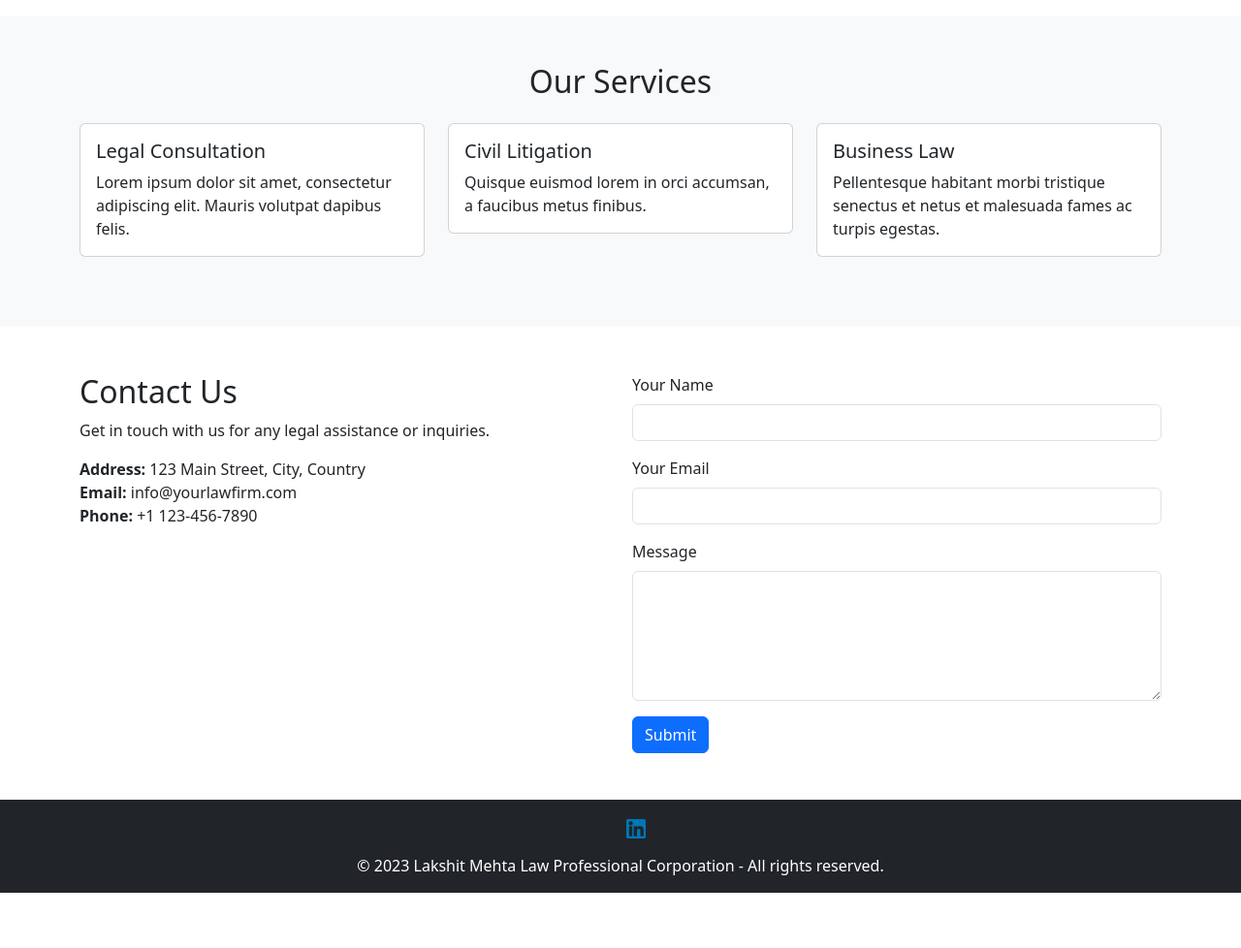
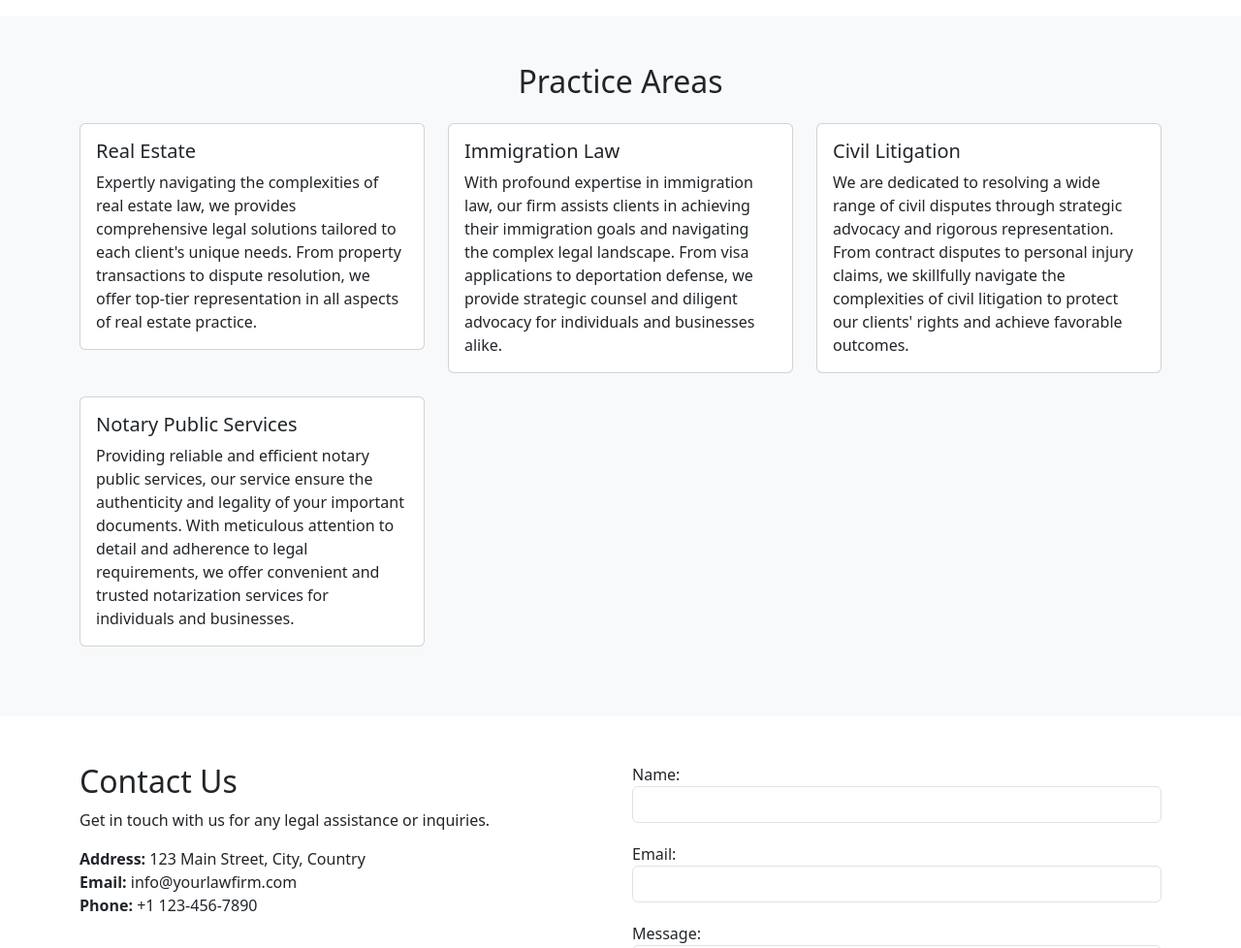
Before and after one commit to cslakshitmehta/lmlawfirm, a website with bundled scripts: page index.html in a window 1280 px wide. Shown: the part 1140-2118 px from the top of the page at 97% size. Before the commit the page ends 2061 px from the top, so only its background shows below. Built offline with nearby package versions, Linux system fonts and the light colour scheme; files whose address does not match are found by name.

```diff
--- a/css/style.css
+++ b/css/style.css
@@ -60,6 +60,10 @@
   resize: none;
 }
 
+.hero-section h1 {
+  margin-bottom: 20px;
+}
+
 @media (max-width: 768px) {
   p {
     font-size: 12px;
--- a/index.html
+++ b/index.html
@@ -50,11 +50,12 @@
       </video>
       <section class="hero-section">
         <div class="container">
-          <h1>Welcome to My Website</h1>
+          <h1>Legal expertise you can rely on</h1>
           <p>
-            Lorem ipsum dolor sit amet, consectetur adipiscing elit. Aenean
-            varius vehicula nisl non tempus. Proin dapibus scelerisque nisl,
-            vitae tincidunt arcu gravida in.
+            Trusted Legal Excellence: Your Partner in Legal Solutions.
+            Experience the difference with our services
+            committed to delivering exceptional legal services tailored to your
+            needs.
           </p>
         </div>
       </section>
@@ -94,15 +95,32 @@
     <!-- Services Section -->
     <section id="services" class="bg-light py-5">
       <div class="container">
-        <h2 class="text-center mb-4">Our Services</h2>
+        <h2 class="text-center mb-4">Practice Areas</h2>
         <div class="row">
           <div class="col-lg-4">
             <div class="card mb-4">
               <div class="card-body">
-                <h5 class="card-title">Legal Consultation</h5>
+                <h5 class="card-title">Real Estate</h5>
                 <p class="card-text">
-                  Lorem ipsum dolor sit amet, consectetur adipiscing elit.
-                  Mauris volutpat dapibus felis.
+                  Expertly navigating the complexities of real estate law, we
+                  provides comprehensive legal solutions tailored to each
+                  client's unique needs. From property transactions to dispute
+                  resolution, we offer top-tier representation in all aspects of
+                  real estate practice.
+                </p>
+              </div>
+            </div>
+          </div>
+          <div class="col-lg-4">
+            <div class="card mb-4">
+              <div class="card-body">
+                <h5 class="card-title">Immigration Law</h5>
+                <p class="card-text">
+                  With profound expertise in immigration law, our firm assists
+                  clients in achieving their immigration goals and navigating
+                  the complex legal landscape. From visa applications to
+                  deportation defense, we provide strategic counsel and diligent
+                  advocacy for individuals and businesses alike.
                 </p>
               </div>
             </div>
@@ -112,8 +130,11 @@
               <div class="card-body">
                 <h5 class="card-title">Civil Litigation</h5>
                 <p class="card-text">
-                  Quisque euismod lorem in orci accumsan, a faucibus metus
-                  finibus.
+                  We are dedicated to resolving a wide range of civil disputes
+                  through strategic advocacy and rigorous representation. From
+                  contract disputes to personal injury claims, we skillfully
+                  navigate the complexities of civil litigation to protect our
+                  clients' rights and achieve favorable outcomes.
                 </p>
               </div>
             </div>
@@ -121,10 +142,13 @@
           <div class="col-lg-4">
             <div class="card mb-4">
               <div class="card-body">
-                <h5 class="card-title">Business Law</h5>
+                <h5 class="card-title">Notary Public Services</h5>
                 <p class="card-text">
-                  Pellentesque habitant morbi tristique senectus et netus et
-                  malesuada fames ac turpis egestas.
+                  Providing reliable and efficient notary public services, our
+                  service ensure the authenticity and legality of your important
+                  documents. With meticulous attention to detail and adherence
+                  to legal requirements, we offer convenient and trusted
+                  notarization services for individuals and businesses.
                 </p>
               </div>
             </div>
@@ -134,7 +158,7 @@
     </section>
 
     <!-- Contact Section -->
-    <section id="contact" class="py-5">
+    <section id="contact" class="py-5 contact-us">
       <div class="container">
         <div class="row">
           <div class="col-lg-6">
@@ -147,18 +171,23 @@
             </ul>
           </div>
           <div class="col-lg-6">
-            <form>
-              <div class="mb-3">
-                <label for="name" class="form-label">Your Name</label>
-                <input type="text" class="form-control" id="name" />
+            <form id="contactForm">
+              <div class="form-group">
+                <label for="name">Name:</label>
+                <input type="text" id="name" class="form-control" required />
               </div>
-              <div class="mb-3">
-                <label for="email" class="form-label">Your Email</label>
-                <input type="email" class="form-control" id="email" />
+              <div class="form-group">
+                <label for="email">Email:</label>
+                <input type="email" id="email" class="form-control" required />
               </div>
-              <div class="mb-3">
-                <label for="message" class="form-label">Message</label>
-                <textarea class="form-control" id="message" rows="5"></textarea>
+              <div class="form-group">
+                <label for="message">Message:</label><br />
+                <textarea
+                  id="message"
+                  class="form-control"
+                  rows="5"
+                  required
+                ></textarea>
               </div>
               <button type="submit" class="btn btn-primary">Submit</button>
             </form>
@@ -189,5 +218,7 @@
 
     <!-- Bootstrap JS -->
     <script src="js/bootstrap.bundle.min.js"></script>
+    <script src="js/smtp.js"></script>
+    <script src="js/script.js"></script>
   </body>
 </html>
--- /dev/null
+++ b/package.json
@@ -0,0 +1,5 @@
+{
+  "dependencies": {
+    "nodemailer": "^6.9.3"
+  }
+}
```
Also changed, not shown: contact.html (+25 -16 lines), 1 other file.
